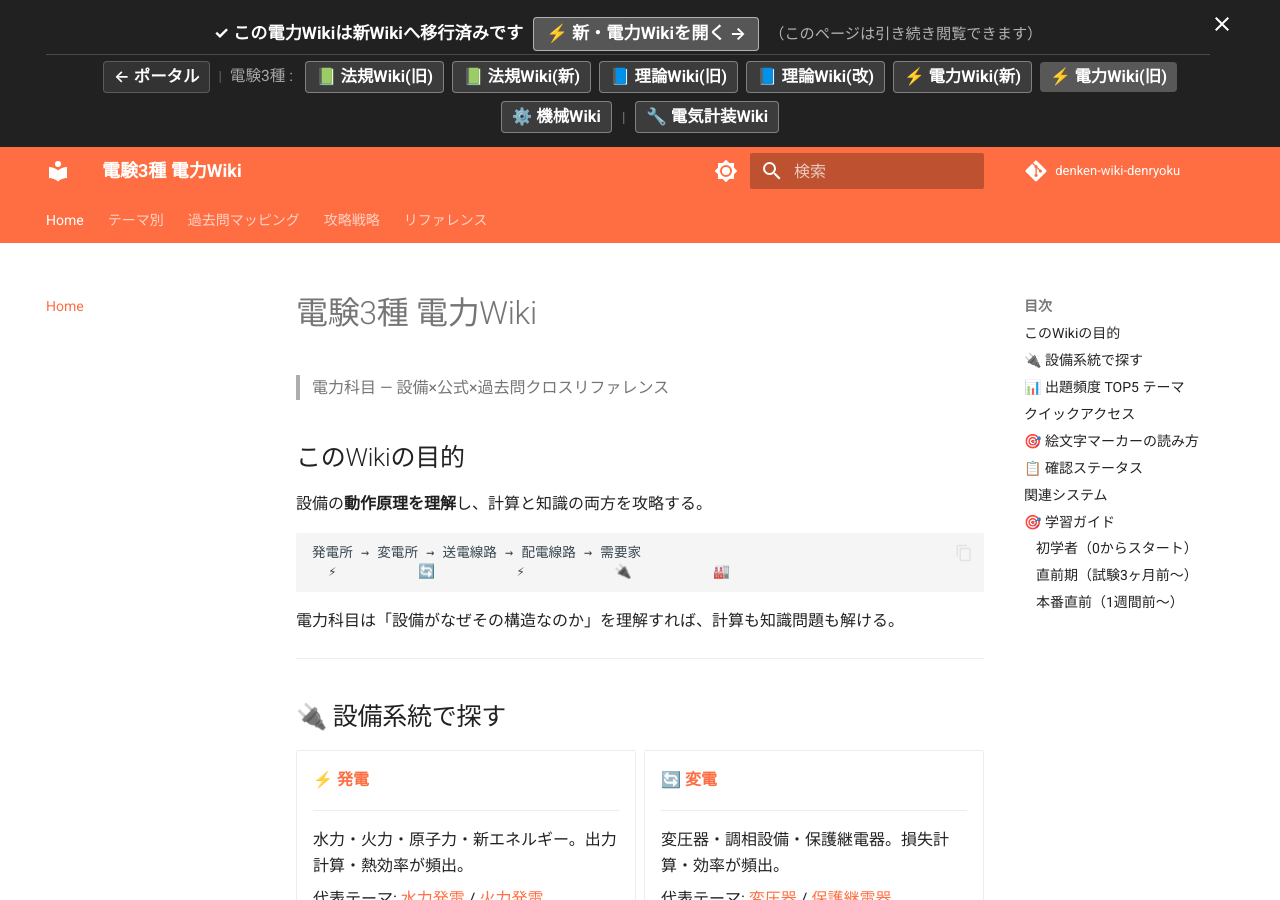
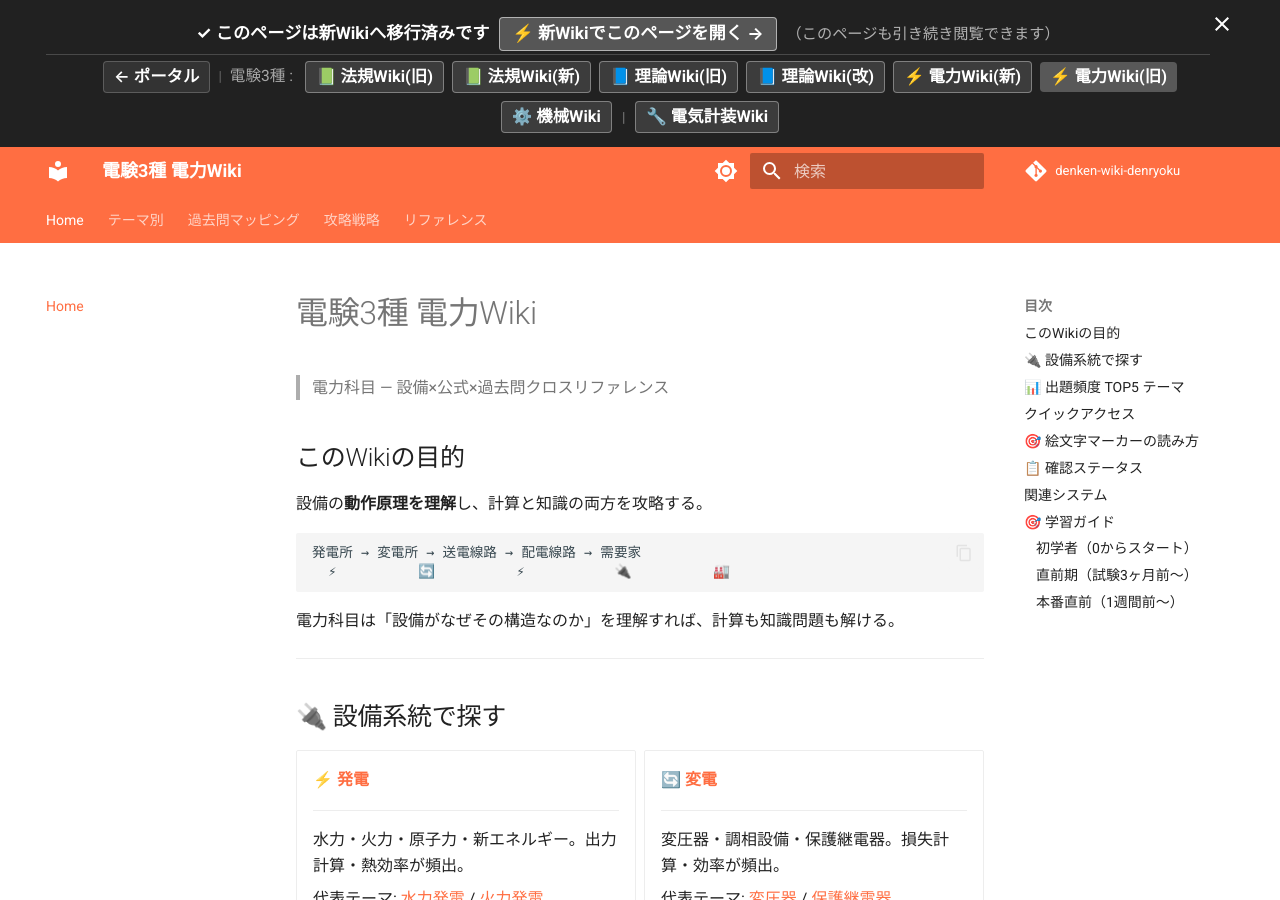
Before and after one commit to kfurufuru/denken-wiki-denryoku, an MkDocs documentation site: the page built from docs/index.md, in a window 1280 px wide and 900 px high. Built offline with MkDocs 1.6.1 and Material for MkDocs 9.7.7, drawn with Linux system fonts in a browser that asks for light colours; comment, search, counter and statistics services are not loaded.

Commit message:
feat: 移行済バッジをページ単位に変更（未収録ページは旧版のみと明示） (#12)
- 従来の全ページ一律「移行済み」バナーを page.file.src_uri→新SPAアンカーのJinja写像でページ単位分岐
- 移行済ページ: 「✓ このページは新Wikiへ移行済みです」＋該当ページへのdeep link(例 #suiryoku)
- 未収録(versioning のみ): 「※このページは旧版のみ（新Wiki未収録）」と正直に区別
- jikayou-chiraku も新SPA移植に伴い移行済みへ
- 検証: mkdocs build --strict 成功 / 全37ページ排他分岐（移行済36・旧版のみ1・両方0・無し0）

Co-authored-by: Claude Opus 4.8 <noreply@anthropic.com>

```diff
--- a/overrides/main.html
+++ b/overrides/main.html
@@ -1,14 +1,66 @@
 {% extends "base.html" %}
 
 {% block announce %}
+  {#- ページ単位の移行状態バッジ。src_uri を新SPAのアンカーへ写像し、移行済みページだけ「✓ このページは移行済み」＋該当ページへのdeep linkを出す。未収録ページ（versioning 等）は移行済みと言わず旧版のみと明示する。 -#}
+  {% set src = page.file.src_uri if page and page.file else "" %}
+  {% set migrated = {
+      "index.md": "home",
+      "themes/index.md": "home",
+      "themes/hatsuden/index.md": "home",
+      "themes/henden/index.md": "home",
+      "themes/souden/index.md": "home",
+      "themes/haiden-group/index.md": "home",
+      "themes/sonota/index.md": "home",
+      "kakomon/index.md": "home",
+      "strategy/index.md": "home",
+      "reference/index.md": "home",
+      "themes/suiryoku.md": "suiryoku",
+      "themes/karyoku.md": "karyoku",
+      "themes/genshiryoku.md": "genshiryoku",
+      "themes/shin-energy.md": "shin-energy",
+      "themes/henatsuki.md": "henatsuki",
+      "themes/henatsuki-loss.md": "henatsuki-loss",
+      "themes/keiki-hensei.md": "keiki-hensei",
+      "themes/shadanki.md": "shadanki",
+      "themes/hogo-keiden.md": "hogo-keiden",
+      "themes/kaihei-hogo.md": "kaihei-hogo",
+      "themes/kakuu-souden.md": "kakuu-souden",
+      "themes/chichuu-souden.md": "chichuu-souden",
+      "themes/haiden.md": "haiden",
+      "themes/jikayou-chiraku.md": "jikayou-chiraku",
+      "themes/denki-zairyou.md": "denki-zairyou",
+      "themes/denryoku-keitou.md": "denryoku-keitou",
+      "kakomon/by-year.md": "kakomon-by-year",
+      "kakomon/by-field.md": "kakomon-by-field",
+      "kakomon/wave-analysis.md": "kakomon-wave",
+      "strategy/last-3days-checklist.md": "strategy-last3days",
+      "strategy/b-mondai-strategy.md": "strategy-bmondai",
+      "strategy/trap-patterns.md": "strategy-traps",
+      "reference/calc-patterns.md": "calc-patterns",
+      "reference/numbers.md": "numbers",
+      "reference/glossary.md": "glossary",
+      "reference/emoji-legend.md": "emoji-legend"
+  } %}
+  {% set anchor = migrated[src] if src in migrated else "" %}
+  {% set spa = "https://kfurufuru.github.io/secretary-portal-public/denken3-denryoku-wiki.html" %}
   <div style="display:flex; gap:10px; align-items:center; justify-content:center; flex-wrap:wrap; padding:5px 0 3px; border-bottom:1px solid rgba(255,255,255,0.18); margin-bottom:4px;">
-    <span style="font-weight:700; color:#fff; font-size:0.86rem;">✓ この電力Wikiは新Wikiへ移行済みです</span>
-    <a href="https://kfurufuru.github.io/secretary-portal-public/denken3-denryoku-wiki.html"
-       style="font-weight:700; color:#fff; text-decoration:none; background:rgba(255,255,255,0.24); border:1px solid rgba(255,255,255,0.55); border-radius:4px; padding:2px 12px; font-size:0.86rem;"
-       onmouseover="this.style.background='rgba(255,255,255,0.38)'" onmouseout="this.style.background='rgba(255,255,255,0.24)'">
-      ⚡ 新・電力Wikiを開く →
-    </a>
-    <span style="font-size:0.76rem; color:rgba(255,255,255,0.65);">（このページは引き続き閲覧できます）</span>
+    {% if anchor %}
+      <span style="font-weight:700; color:#fff; font-size:0.86rem;">✓ このページは新Wikiへ移行済みです</span>
+      <a href="{{ spa }}#{{ anchor }}"
+         style="font-weight:700; color:#fff; text-decoration:none; background:rgba(255,255,255,0.24); border:1px solid rgba(255,255,255,0.55); border-radius:4px; padding:2px 12px; font-size:0.86rem;"
+         onmouseover="this.style.background='rgba(255,255,255,0.38)'" onmouseout="this.style.background='rgba(255,255,255,0.24)'">
+        ⚡ 新Wikiでこのページを開く →
+      </a>
+      <span style="font-size:0.76rem; color:rgba(255,255,255,0.65);">（このページも引き続き閲覧できます）</span>
+    {% else %}
+      <span style="font-weight:700; color:#fff; font-size:0.86rem;">この電力Wikiは新Wikiへ移行しました</span>
+      <span style="font-size:0.76rem; color:rgba(255,255,255,0.72);">※このページは旧版のみ（新Wiki未収録・引き続き閲覧できます）</span>
+      <a href="{{ spa }}"
+         style="font-weight:700; color:#fff; text-decoration:none; background:rgba(255,255,255,0.24); border:1px solid rgba(255,255,255,0.55); border-radius:4px; padding:2px 12px; font-size:0.86rem;"
+         onmouseover="this.style.background='rgba(255,255,255,0.38)'" onmouseout="this.style.background='rgba(255,255,255,0.24)'">
+        ⚡ 新・電力Wikiを開く →
+      </a>
+    {% endif %}
   </div>
   <div style="display:flex; gap:8px; align-items:center; justify-content:center; flex-wrap:wrap; padding:2px 0;">
     <a href="https://kfurufuru.github.io/secretary-portal-public/" style="font-weight:600; color:#fff; text-decoration:none; background:rgba(255,255,255,0.08); border:1px solid rgba(255,255,255,0.2); border-radius:4px; padding:2px 10px; font-size:0.82rem;" onmouseover="this.style.background='rgba(255,255,255,0.2)'" onmouseout="this.style.background='rgba(255,255,255,0.08)'">← ポータル</a>
```
